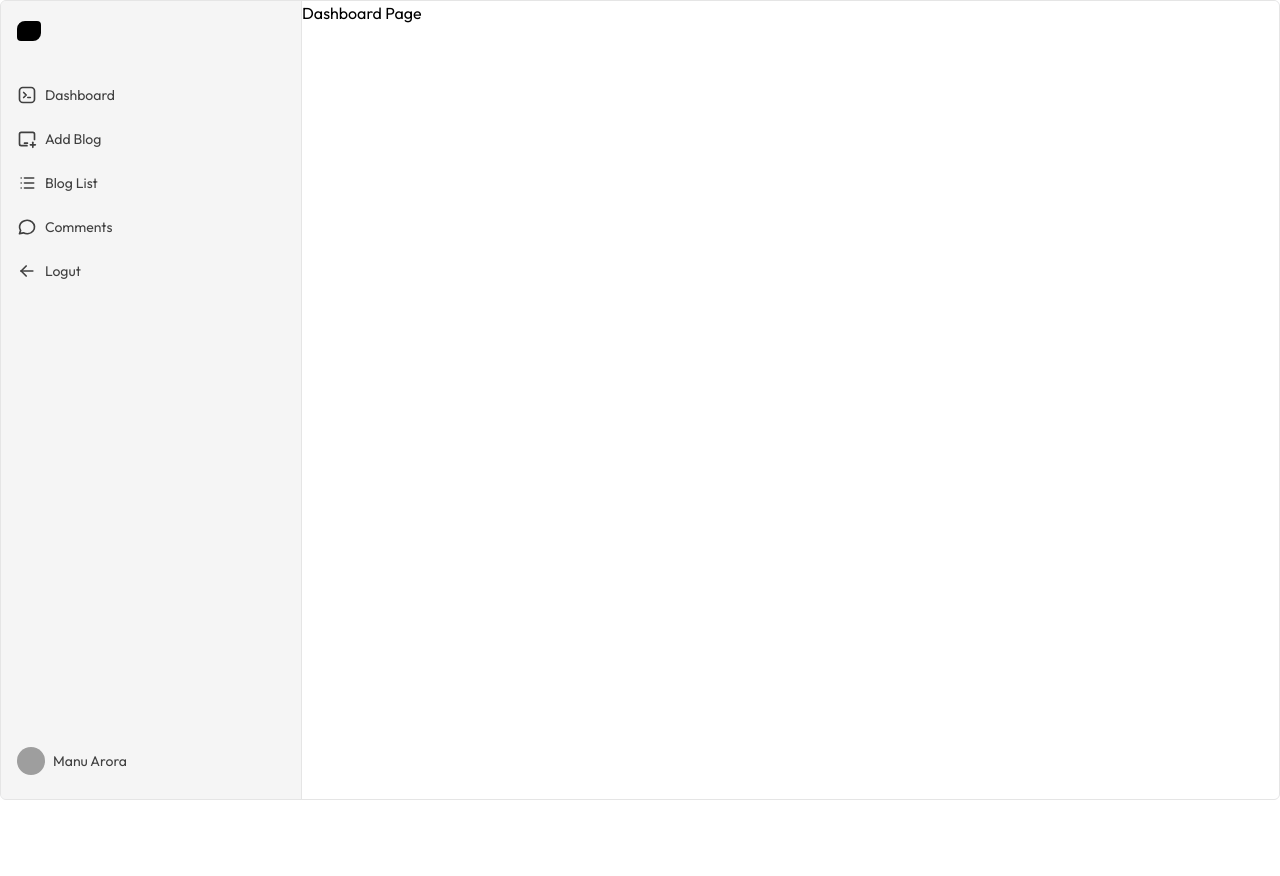
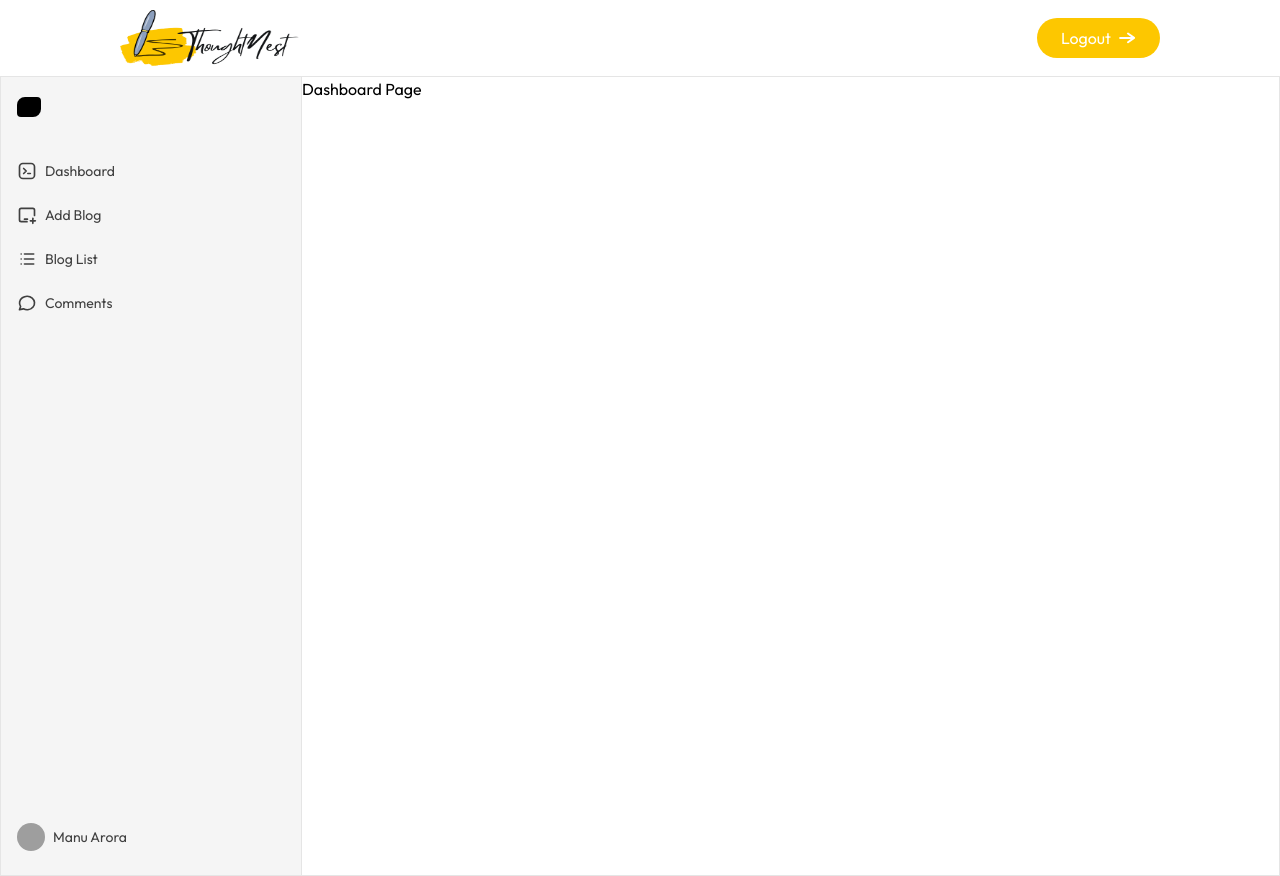
Before and after one commit to MozammilT/thoughtnest, a React (Vite) app in the folder client/: page /dashboard in a window 1280 px wide. Before the commit the page ends 800 px from the top, so only its background shows below. Built offline with nearby package versions, Linux system fonts and the light colour scheme; grey boxes are pictures that could not be loaded.

Commit message:
Refactor to remove dark mode classes and improve layout structure

```diff
--- a/client/src/pages/Admin/Layout.jsx
+++ b/client/src/pages/Admin/Layout.jsx
@@ -11,50 +11,40 @@ import {
 import { motion } from "motion/react";
 import { cn } from "@/lib/utils";
 import { Routes, Route, Outlet } from "react-router-dom";
+import AdminNavbar from "@/components/admin/AdminNavbar";
 
 export function SidebarDemo() {
   const links = [
     {
       label: "Dashboard",
       path: "/dashboard",
-      icon: (
-        <IconBrandTabler className="h-5 w-5 shrink-0 text-neutral-700 dark:text-neutral-200" />
-      ),
+      icon: <IconBrandTabler className="h-5 w-5 shrink-0 text-neutral-700" />,
     },
     {
       label: "Add Blog",
       path: "/dashboard/addBlog",
       icon: (
-        <IconDeviceIpadHorizontalPlus className="h-5 w-5 shrink-0 text-neutral-700 dark:text-neutral-200" />
+        <IconDeviceIpadHorizontalPlus className="h-5 w-5 shrink-0 text-neutral-700" />
       ),
     },
     {
       label: "Blog List",
       path: "/dashboard/blogList",
-      icon: (
-        <IconList className="h-5 w-5 shrink-0 text-neutral-700 dark:text-neutral-200" />
-      ),
+      icon: <IconList className="h-5 w-5 shrink-0 text-neutral-700" />,
     },
     {
       label: "Comments",
       path: "/dashboard/comments",
-      icon: (
-        <IconMessageCircle className="h-5 w-5 shrink-0 text-neutral-700 dark:text-neutral-200" />
-      ),
-    },
-    {
-      label: "Logut",
-      path: "/dashboard/logout",
-      icon: (
-        <IconArrowLeft className="h-5 w-5 shrink-0 text-neutral-700 dark:text-neutral-200" />
-      ),
+      icon: <IconMessageCircle className="h-5 w-5 shrink-0 text-neutral-700" />,
     },
   ];
   const [open, setOpen] = useState(false);
   return (
+    <>
+      <AdminNavbar />
       <div
         className={cn(
-        "mx-auto flex w-full max-w-7xl flex-1 flex-col overflow-hidden rounded-md border border-neutral-200 bg-gray-100 md:flex-row dark:border-neutral-700 dark:bg-neutral-800",
+          "mx-auto flex w-full max-w-screen flex-1 flex-col overflow-hidden border border-neutral-200 bg-gray-100 md:flex-row",
           "h-screen"
         )}
       >
@@ -87,10 +77,11 @@ export function SidebarDemo() {
             </div>
           </SidebarBody>
         </Sidebar>
-      <div className="flex flex-1 flex-col bg-white dark:bg-neutral-900 border-l border-neutral-200 dark:border-neutral-700">
+        <div className="flex flex-1 flex-col bg-white border-l border-neutral-200">
           <Outlet />
         </div>
       </div>
+    </>
   );
 }
 export const Logo = () => {
@@ -99,13 +90,13 @@ export const Logo = () => {
       href="#"
       className="relative z-20 flex items-center space-x-2 py-1 text-sm font-normal text-black"
     >
-      <div className="h-5 w-6 shrink-0 rounded-tl-lg rounded-tr-sm rounded-br-lg rounded-bl-sm bg-black dark:bg-white" />
+      <div className="h-5 w-6 shrink-0 rounded-tl-lg rounded-tr-sm rounded-br-lg rounded-bl-sm bg-black" />
       <motion.span
         initial={{ opacity: 0 }}
         animate={{ opacity: 1 }}
-        className="font-medium whitespace-pre text-black dark:text-white"
+        className="font-medium whitespace-pre text-black"
       >
-        Acet Labs
+        Admin Page
       </motion.span>
     </a>
   );
@@ -116,33 +107,7 @@ export const LogoIcon = () => {
       href="#"
       className="relative z-20 flex items-center space-x-2 py-1 text-sm font-normal text-black"
     >
-      <div className="h-5 w-6 shrink-0 rounded-tl-lg rounded-tr-sm rounded-br-lg rounded-bl-sm bg-black dark:bg-white" />
+      <div className="h-5 w-6 shrink-0 rounded-tl-lg rounded-tr-sm rounded-br-lg rounded-bl-sm bg-black" />
     </a>
   );
 };
-
-// Dummy dashboard component with content
-// const Dashboard = () => {
-//   return (
-//     <div className="flex flex-1">
-//       <div className="flex h-full w-full flex-1 flex-col gap-2 rounded-tl-2xl border border-neutral-200 bg-white p-2 md:p-10 dark:border-neutral-700 dark:bg-neutral-900">
-//         <div className="flex gap-2">
-//           {[...new Array(4)].map((i, idx) => (
-//             <div
-//               key={"first-array-demo-1" + idx}
-//               className="h-20 w-full animate-pulse rounded-lg bg-gray-100 dark:bg-neutral-800"
-//             ></div>
-//           ))}
-//         </div>
-//         <div className="flex flex-1 gap-2">
-//           {[...new Array(2)].map((i, idx) => (
-//             <div
-//               key={"second-array-demo-1" + idx}
-//               className="h-full w-full animate-pulse rounded-lg bg-gray-100 dark:bg-neutral-800"
-//             ></div>
-//           ))}
-//         </div>
-//       </div>
-//     </div>
-//   );
-// };
```
Lines whose indentation alone changed are shown as unchanged.
